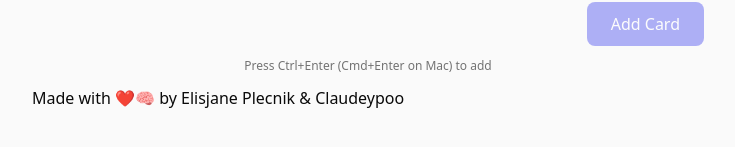
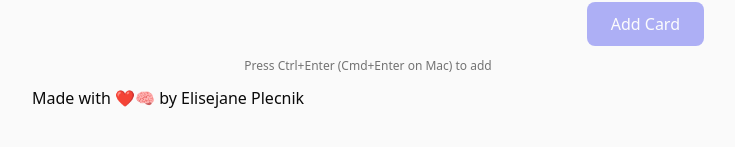
Before and after one commit to isynergize/teleprompt, a Next.js app: page / in a window 1280 px wide. Shown: the part 273-420 px from the top of the page, without its empty margins (272-1007 px from the left). Built offline with nearby package versions, Linux system fonts and the light colour scheme.

Commit message:
Fahrvergnügen

```diff
--- a/src/components/ContentInput.tsx
+++ b/src/components/ContentInput.tsx
@@ -57,7 +57,7 @@ export function ContentInput({ onSubmit }: ContentInputProps) {
       <p className="text-xs text-muted text-center">
         Press Ctrl+Enter (Cmd+Enter on Mac) to add
       </p>
-      <p>Made with ❤🧠 by Elisjane Plecnik & Claudeypoo</p>
+      <p>Made with ❤🧠 by Elisejane Plecnik</p>
     </div>
   );
 }
```
